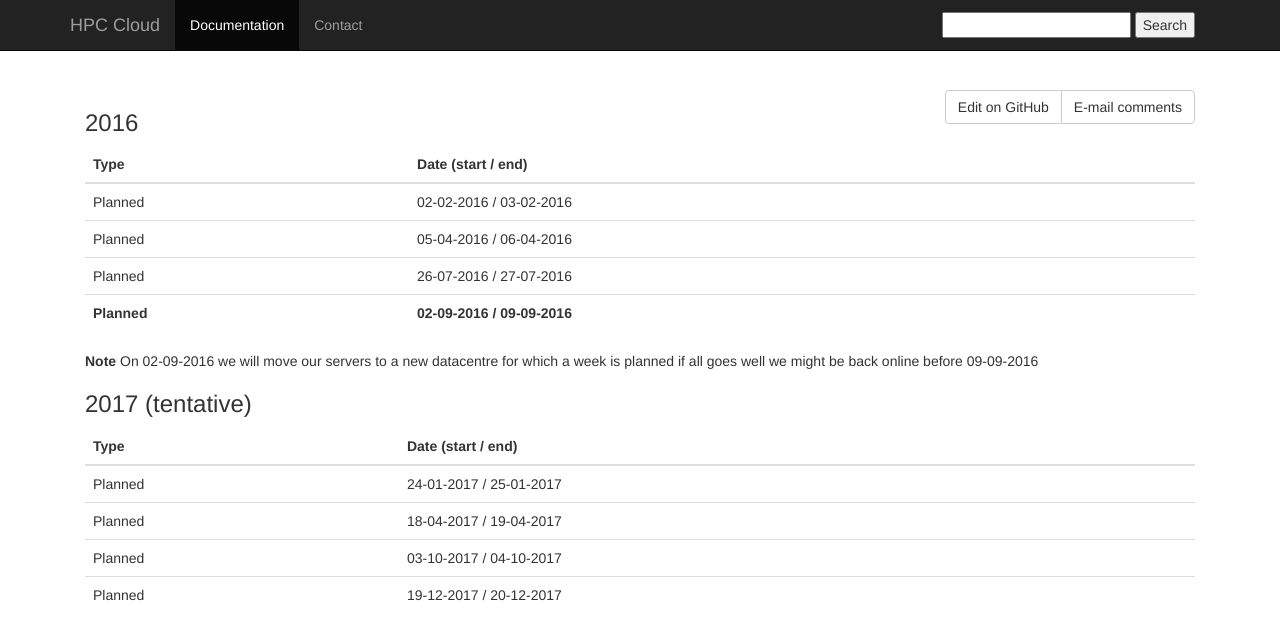
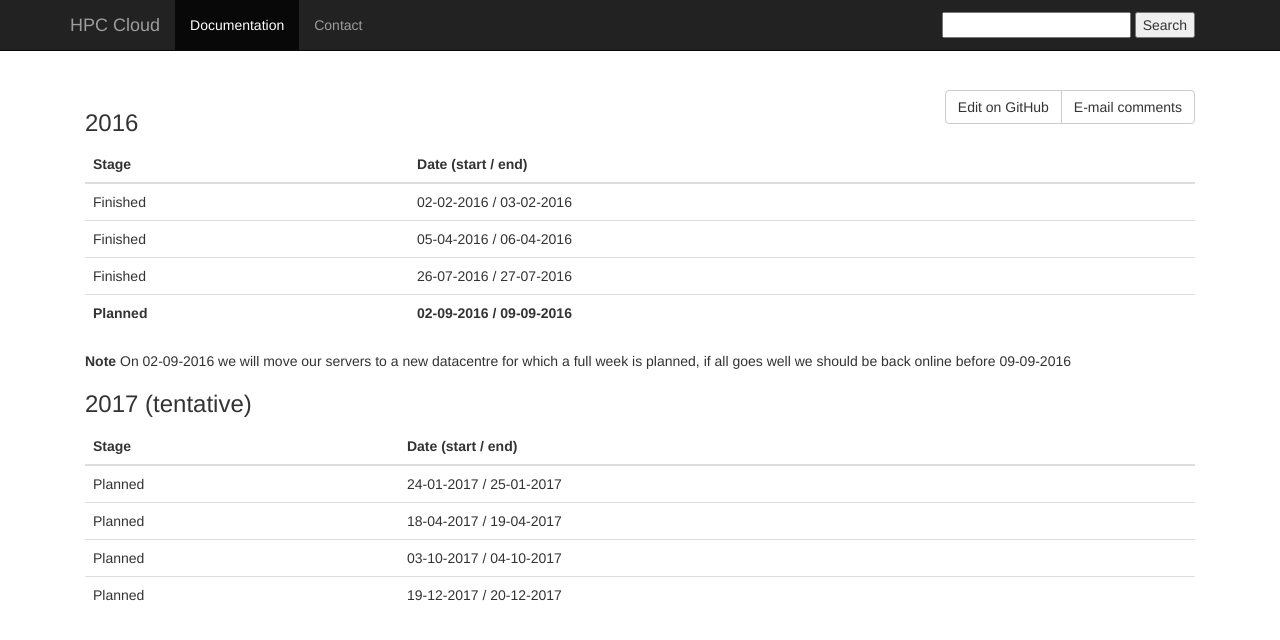
Before and after one commit to sara-nl/clouddocs, a Jekyll site: the page built from maintenance.markdown, in a window 1280 px wide. Shown: the top 640 px of the page. Built offline with Jekyll 4.4.1, drawn with Linux system fonts in a browser that asks for light colours; nearby versions of some CDN libraries.

Commit message:
Incorporate feedback

```diff
--- a/maintenance.markdown
+++ b/maintenance.markdown
@@ -4,19 +4,19 @@ layout: default
 
 ### 2016
 
-|   Type      |   Date (start / end)        |
+|   Stage      |   Date (start / end)        |
 |:------------|:----------------------------|
-|   Planned   |   02-02-2016 / 03-02-2016   |
-|   Planned   |   05-04-2016 / 06-04-2016   |
-|   Planned   |   26-07-2016 / 27-07-2016   |
+|   Finished   |   02-02-2016 / 03-02-2016   |
+|   Finished   |   05-04-2016 / 06-04-2016   |
+|   Finished   |   26-07-2016 / 27-07-2016   |
 | **Planned** | **02-09-2016 / 09-09-2016** |
 {: class="table"}
 
-**Note** On 02-09-2016 we will move our servers to a new datacentre for which a week is planned if all goes well we might be back online before 09-09-2016
+**Note** On 02-09-2016 we will move our servers to a new datacentre for which a full week is planned, if all goes well we should be back online before 09-09-2016
 
 ### 2017 (tentative)
 
-|   Type      |   Date (start / end)        |
+|   Stage      |   Date (start / end)        |
 |:------------|:----------------------------|
 |   Planned   |   24-01-2017 / 25-01-2017   |
 |   Planned   |   18-04-2017 / 19-04-2017   |
```
